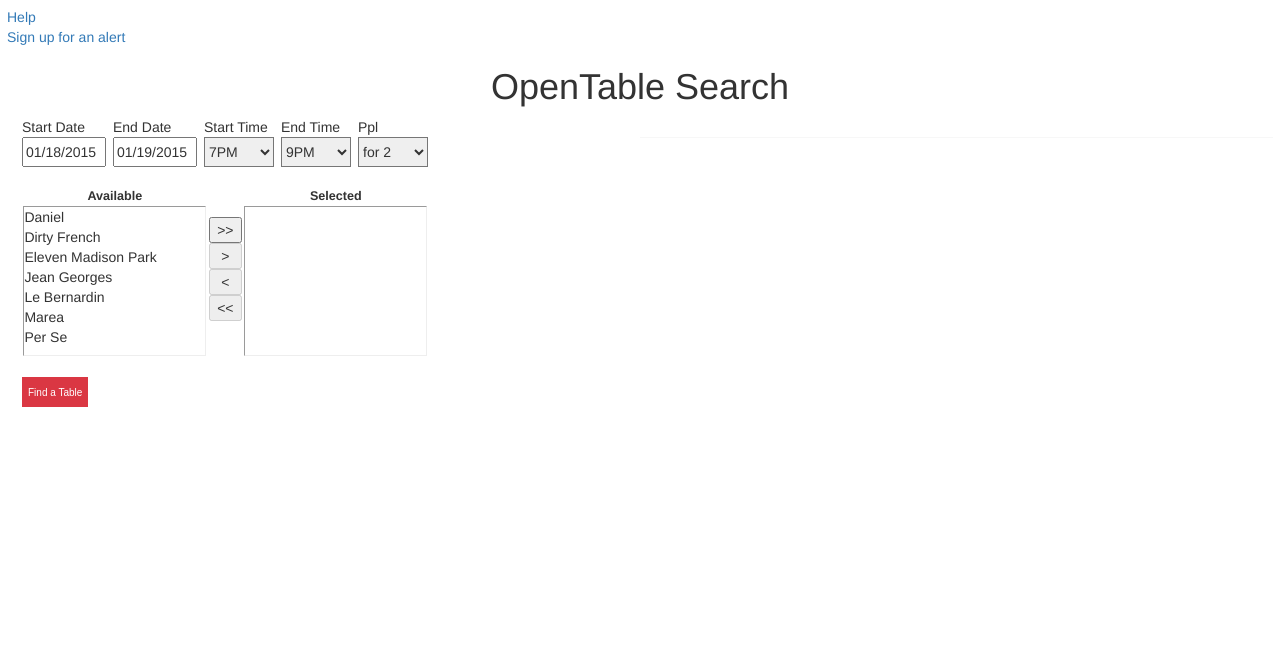
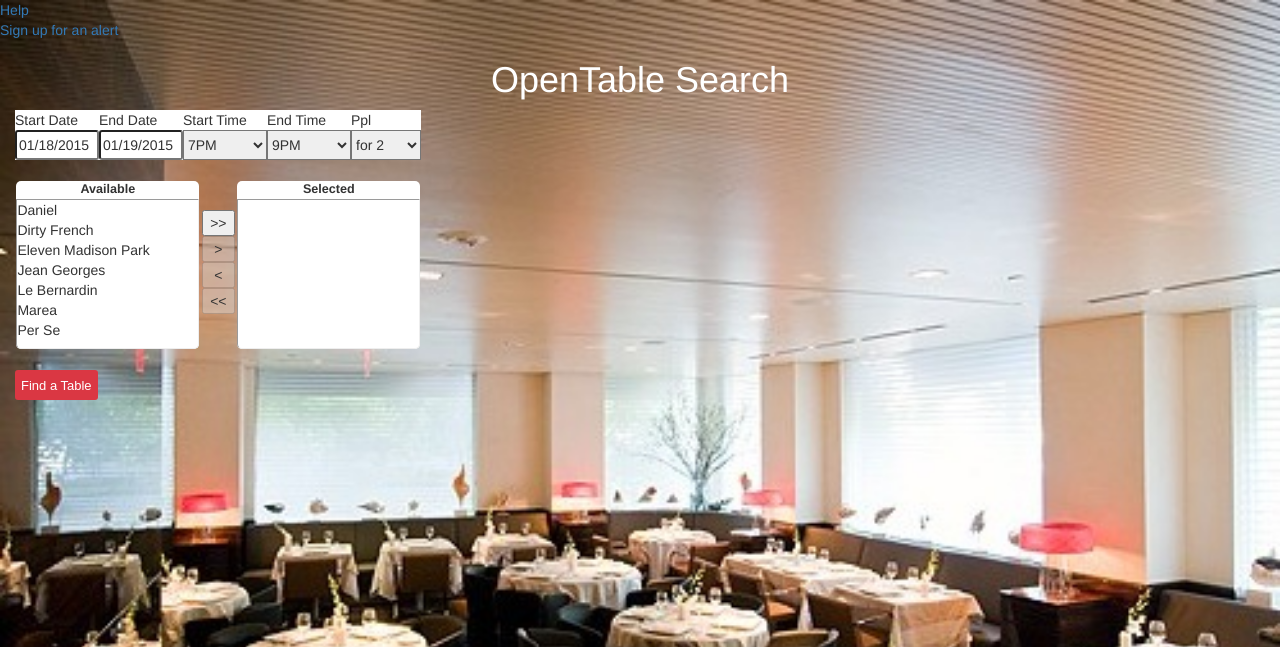
Before and after one commit to kimd83/OpenTableSearch, a Flask app: page /opentable in a window 1280 px wide. Shown: the top 647 px of the page. Run offline with Flask 2, Linux system fonts and the light colour scheme; some libraries are stand-ins or nearby versions.

Commit message:
add backgroun image

```diff
--- a/app/static/css/style.css
+++ b/app/static/css/style.css
@@ -1,18 +1,47 @@
+body {
+  background: url(main.jpg) no-repeat center center fixed;
+  -webkit-background-size: cover;
+  -moz-background-size: cover;
+  -o-background-size: cover;
+  background-size: cover;
+  -webkit-font-smoothing: antialiased;
+}
+
+h1 {
+    color: #fff;
+}
+
+.menu {
+    color: #fff;
+}
 
 .options {
+    background-color: #fff;
     float: left;
-    /*font-size: 1rem;*/
 }
+
 
 #start_date, #end_date {
 	width: 6em;
     height: 30px;
-    margin-right: 0.5em;
+    border-radius: 3px;
 }
 
-#start_time, #end_time, #people {
+#start_date_option {
+    border-radius: 5px  0   0   5px;
+}
+
+#people_option {
+    border-radius: 0  5px   5px   0;
+}
+
+
+#start_time, #end_time {
+    width: 6em;
+}
+
+#people {
     width: 5em;
-    margin-right: 0.5em;
 }
 
 .dropdown {
@@ -25,8 +54,14 @@
     height: 30px;
     width: 10em;
 }
-#rightside {
-    background-color: #f7f7f7;
+
+#result, #loading, #result {
+    display: inline-block;
+
+    width: 40rem;
+    /*padding-top: 0;*/
+    background-color: #fff;
+    border-radius: 5px;
 
 }
 
@@ -35,14 +70,26 @@
     height: 3rem;
     border-style: solid;
     border-width: 0;
+    border-radius: 3px;
     font-family: franklin-gothic-urw, Arial, Helvetica Neue, Helvetica, sans-serif;
     line-height: normal;
     background-color: #da3743;
     color: #fff;
-    font-size: 1rem;
+    font-size: 1.3rem;
 }
 
-body { margin: 0.5em; }
+input {
+    border-radius: 5px;
+}
+
+.pickList_listContainer {
+    border-radius: 5px;
+    background-color: #fff;
+}
+
+.pickList_list {
+    border-radius: 0    0   5px 5px;
+}
 
 .pickList_sourceListContainer, .pickList_controlsContainer, .pickList_targetListContainer { float: left; margin: 0.10em; }
 .pickList_controlsContainer { text-align: center; margin-top:30px;}
```
Also changed, not shown: app/static/css/main.jpg (added).
